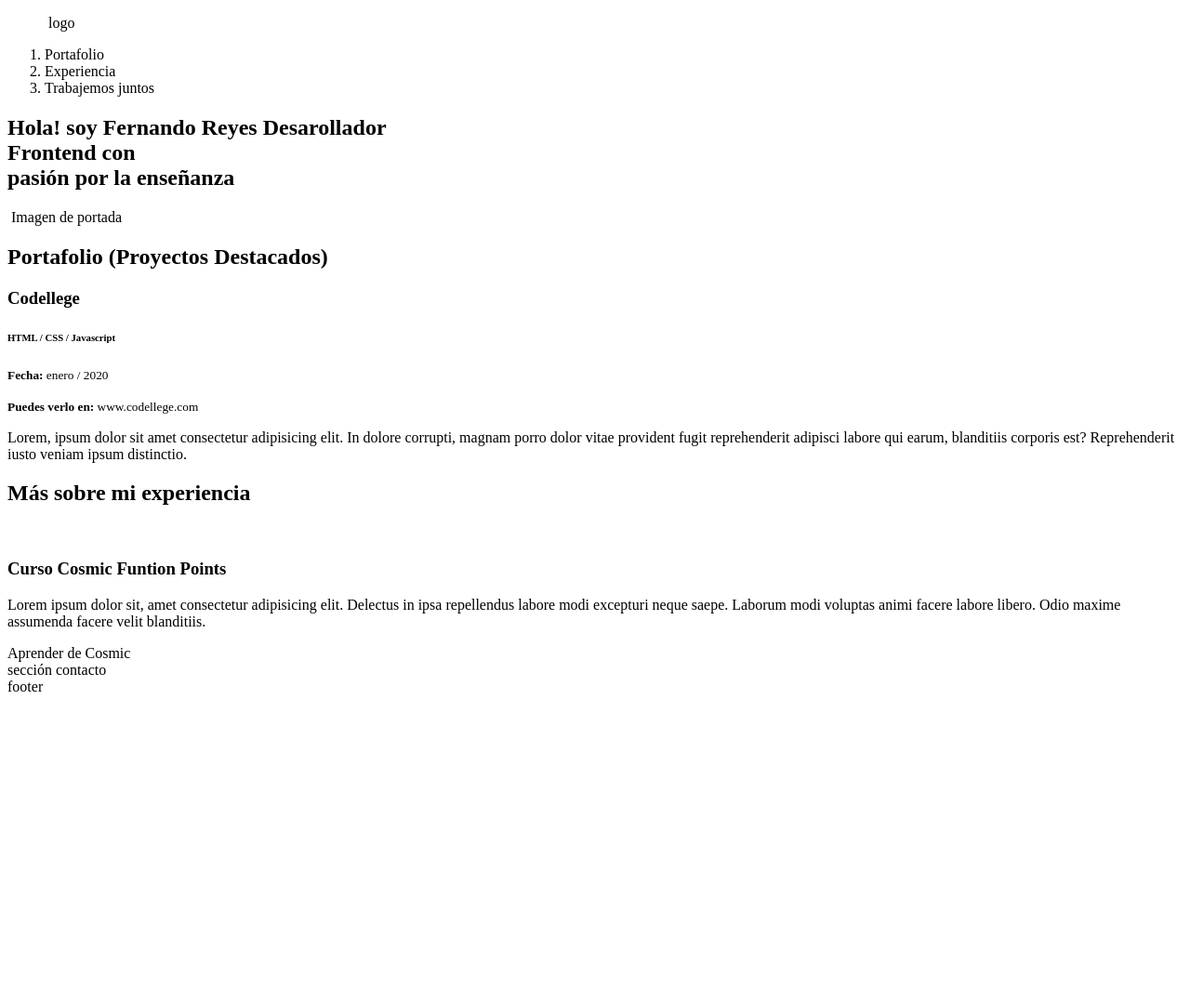
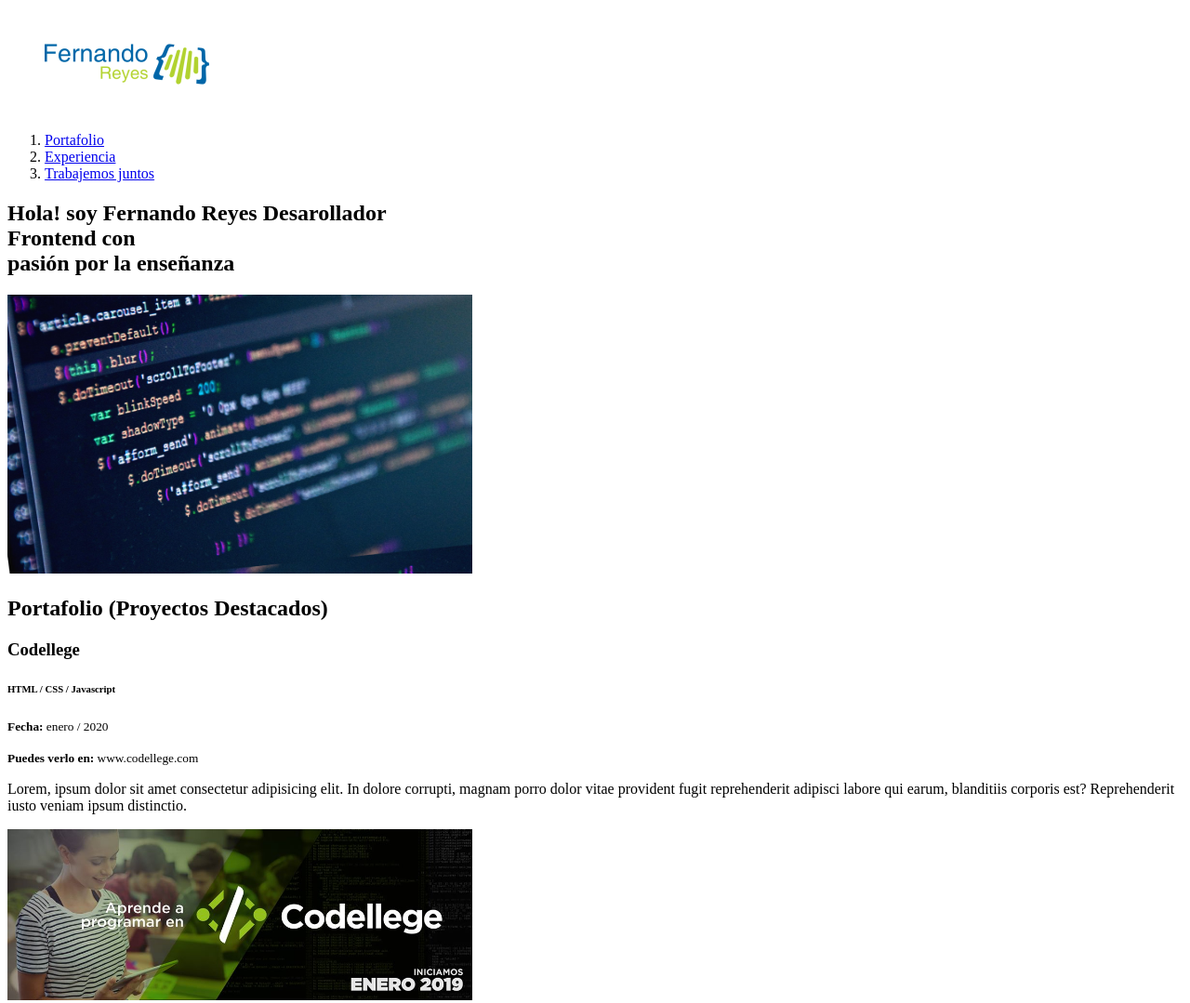
Before and after one commit to ferchoreya/Codellege, a plain HTML site: page index.html in a window 1280 px wide. Shown: the top 1079 px of the page at 93% size. Before the commit the page ends 800 px from the top, so only its background shows below. Drawn offline with Linux system fonts and the light colour scheme.

Commit message:
Agregando atributos al sitio web

```diff
--- a/index.html
+++ b/index.html
@@ -1,24 +1,25 @@
 <!DOCTYPE html>
-<html>
+<html lang="es">
   <head>
+    <meta charset="UTF-8"/>
     <title>Fernando Reyes</title>
   </head>
   <body>
     <header>
       <div>
         <figure>
-          <img> logo
+          <img src="images/FERA_logo.png" alt="Logo de http://www.ferchoreya.com">
         </figure>
         <nav>
           <ol>
             <li>
-              <a>Portafolio</a>
+              <a href="#">Portafolio</a>
             </li>
             <li>
-              <a>Experiencia</a>
+              <a href="#">Experiencia</a>
             </li>
             <li>
-              <a>Trabajemos juntos</a>
+              <a href="#">Trabajemos juntos</a>
             </li>
           </ol>
         </nav>
@@ -26,7 +27,7 @@
     </header>
     <section>
       <h1>Hola! soy <strong>Fernando Reyes</strong>  Desarollador <br/> <strong>Frontend</strong> con <br/> pasión por la <strong>enseñanza</strong> </h1>
-      <img> Imagen de portada
+      <img src="images/fondo-codigo.jpg" alt="Imagen de portada" width="500" height="300">
     </section>
     <section>
       <h2>Portafolio (Proyectos Destacados)</h2>
@@ -36,13 +37,14 @@
         <p><small><strong>Fecha:</strong> enero / 2020</small></p>
         <p><small><strong>Puedes verlo en:</strong> www.codellege.com</small></p>
         <p>Lorem, ipsum dolor sit amet consectetur adipisicing elit. In dolore corrupti, magnam porro dolor vitae provident fugit reprehenderit adipisci labore qui earum, blanditiis corporis est? Reprehenderit iusto veniam ipsum distinctio. </p>
+        <img src="images/codellege_portafolio.jpg" alt="Codellege" width="500">
       </article>
     </section>
     <section>
       <h2>Más sobre mi experiencia</h2>
       <article>
         <figure>
-          <img/>
+          <img src="images/curso_cosmic.png" alt="Curso Cosmic" width="500">
         </figure>
         <h3>Curso Cosmic Funtion Points</h3>
         <p>Lorem ipsum dolor sit, amet consectetur adipisicing elit. Delectus in ipsa repellendus labore modi excepturi neque saepe. Laborum modi voluptas animi facere labore libero. Odio maxime assumenda facere velit blanditiis.</p>
```
Also changed, not shown: images/FERA_logo.png (added), images/codellege_portafolio.jpg (added), images/curso_cosmic.png (added), images/fondo-codigo.jpg (added).
